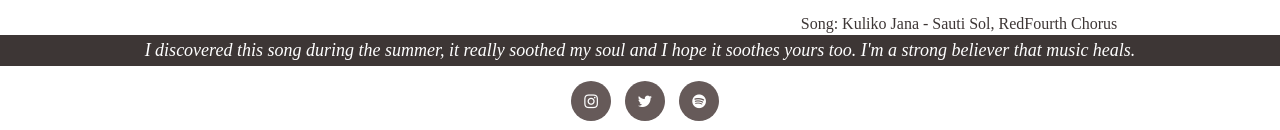
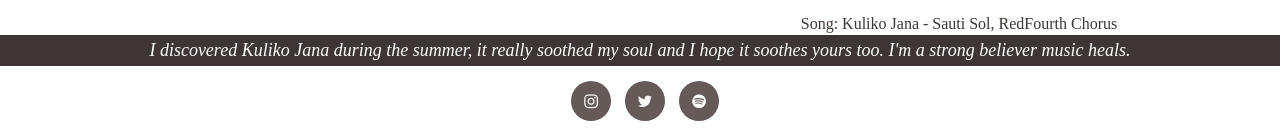
Before and after one commit to munakaghamelu/bymunako, a plain HTML site: page diaspora/4-misrepresented.html in a window 1280 px wide. Shown: the part 1419-1549 px from the top of the page. Drawn offline with Linux system fonts and the light colour scheme.

Commit message:
quote editing

```diff
--- a/diaspora/4-misrepresented.html
+++ b/diaspora/4-misrepresented.html
@@ -144,7 +144,7 @@
         </div>
 
         <div class="quote">
-            <p>I discovered this song during the summer, it really soothed my soul and I hope it soothes yours too. I'm a strong believer that music heals.</p>
+            <p>I discovered Kuliko Jana during the summer, it really soothed my soul and I hope it soothes yours too. I'm a strong believer music heals.</p>
         </div>
 
         <div class="social-media">
```
